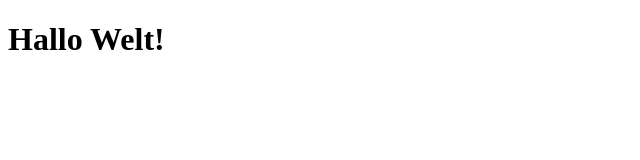
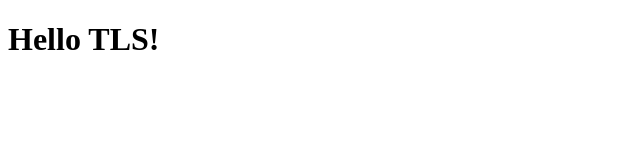
Before and after one commit to Nico3012/Go-Web-Server, a plain HTML site: page app/index.html in a window 1280 px wide. Shown: the full height of the page, 0-640 px from the left. Drawn offline with Linux system fonts and the light colour scheme.

Commit message:
add frontend index.html template to app directory

```diff
--- a/app/index.html
+++ b/app/index.html
@@ -1,12 +1,14 @@
 <!DOCTYPE html>
 <html lang="en">
     <head>
-    <meta charset="UTF-8">
-    <meta name="viewport" content="width=device-width, initial-scale=1.0">
+        <meta charset="utf-8">
+        <meta name="viewport" content="width=device-width">
+        <!-- layout viewport (width) = ideal viewport (device-width) -->
+        <!-- window.devicePixelRatio: device pixels / ideal viewport -->
         <script type="module" src="script.js"></script>
         <title>Document</title>
     </head>
     <body>
-    <h1>Hallo Welt!</h1>
+        <h1>Hello TLS!</h1>
     </body>
 </html>
```
Lines whose indentation alone changed are shown as unchanged.
